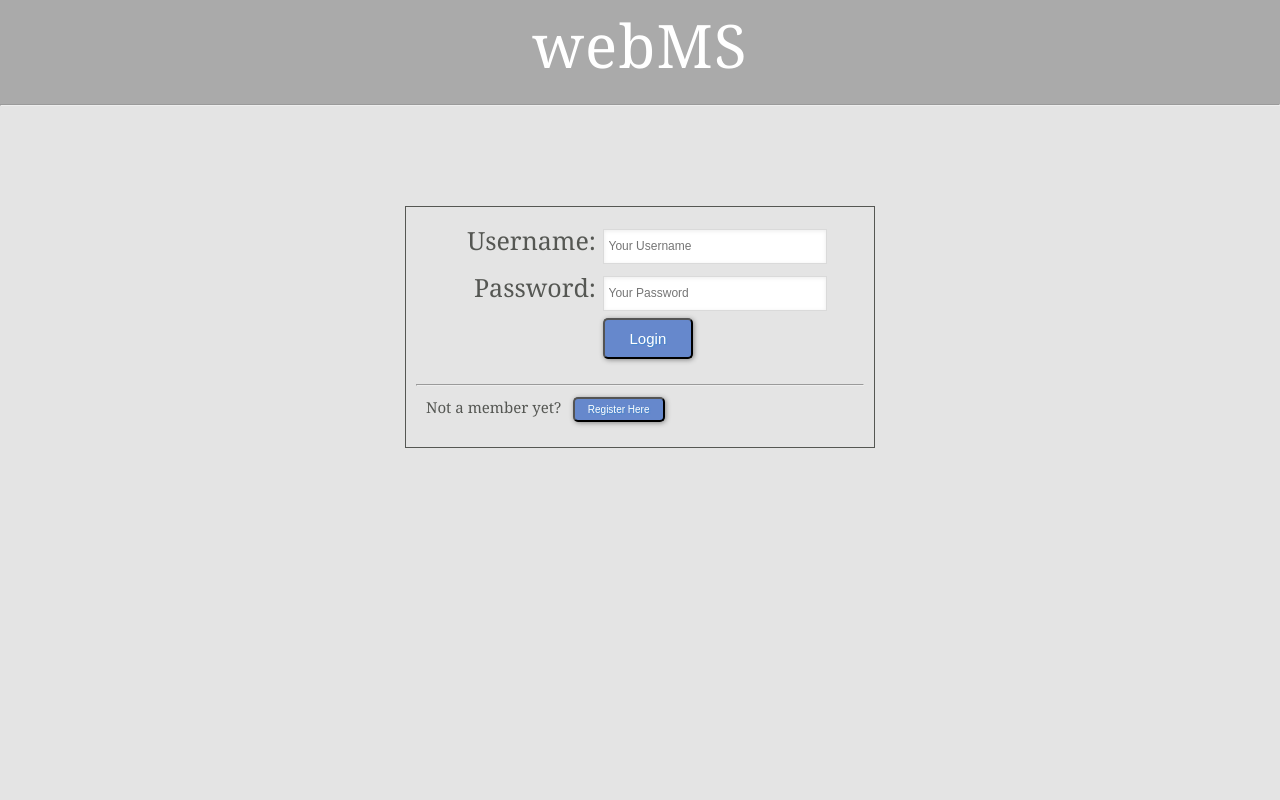
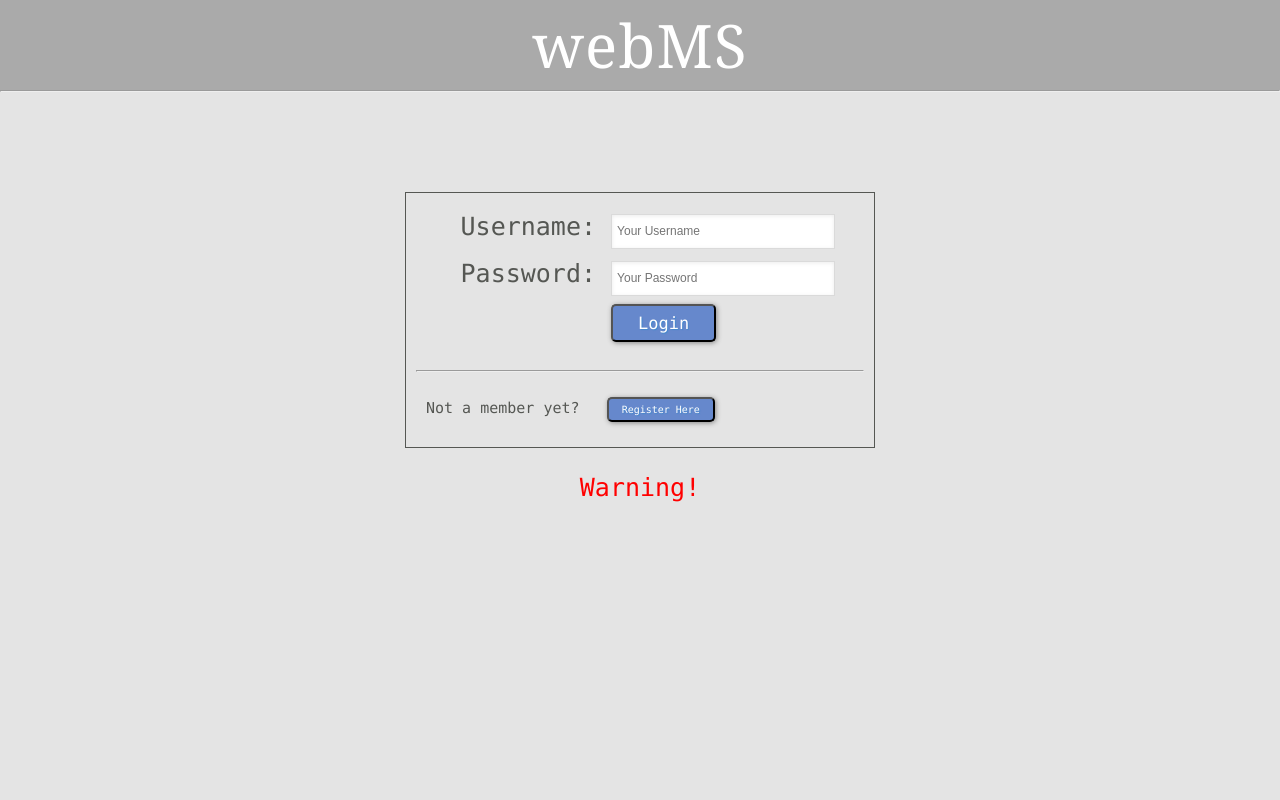
Before and after one commit to sycLin/CNLab-Final-Project, a PHP site: page /login.html in a window 1280 px wide. Run offline with PHP 8.4, Linux system fonts and the light colour scheme.

Commit message:
change the class header and add a class called warning

```diff
--- a/html_file/login.html
+++ b/html_file/login.html
@@ -21,5 +21,6 @@
 				</form>
 			</span>
 		</div>
+		<p class='warning'>Warning!</p>
 	</body>
 </html>
--- a/html_file/welcome.css
+++ b/html_file/welcome.css
@@ -7,11 +7,11 @@ html {
 hr {
 	padding: 0;
 	margin: 0;
-	margin-bottom: 10px;
+	margin-bottom: 25px;
 }
 
 body {
-	font: 25px georgia, sans-serif;
+	font: 25px Monaco, sans-serif;
 	line-height: 1.88889;
 	color: #555753;
 	/* background: #fff url(blossoms.jpg) no-repeat bottom right; */
@@ -22,7 +22,6 @@ body {
 label {
 	display: inline-block;
 	text-align: right;
-
 	width: 180px;
 }
 
@@ -47,6 +46,13 @@ div span {
 	font-size: 15px;
 }
 
+.warning {
+    font: 25px Monaco, serif;
+    font-weight: 10;
+    color: #FF0000;
+    text-align: center;
+}
+
 .complementary {
 	display:inline-block;
 }
@@ -56,9 +62,8 @@ div span {
 	padding: 0;
 	text-align: center;
 	width: 100%;
-	height: 13%;
+	height: auto;
 	font: 60px Cambria, Verdana, serif;
-
 
 	font-weight: 100;
 	color: #FFFFFF;
@@ -80,9 +85,9 @@ span .button {
 
 .button {
 	background: #6688CC;
-    padding: 10px 25px 10px 25px;
+    padding: 7px 25px 7px 25px;
     color: #FFF;
-    font-size: 15px;
+    font: 17px Monaco, sans-serif;
     box-shadow: 1px 1px 5px #888;
     border-radius: 5px;
     text-shadow: 1px 1px 1px #4488CC;
@@ -96,6 +101,9 @@ span .button {
 	-o-transition: all 0.3s ease;
 	background-color: #E27575;
 	box-shadow: 0px 0px 0px;
+    position: relative;
+    top: 1px;
+    left: 1px;
 	/* background-color: #5588CC; */
 }
 
@@ -111,6 +119,7 @@ input[type='text'], input[type='password']{
     outline: 0 none;
     padding: 3px 3px 3px 5px;
     width: 50%;
+    font:georgia, sans-serif;
     font-size: 12px;
     line-height:15px;
     box-shadow: inset 0px 1px 4px #ECECEC;
```
